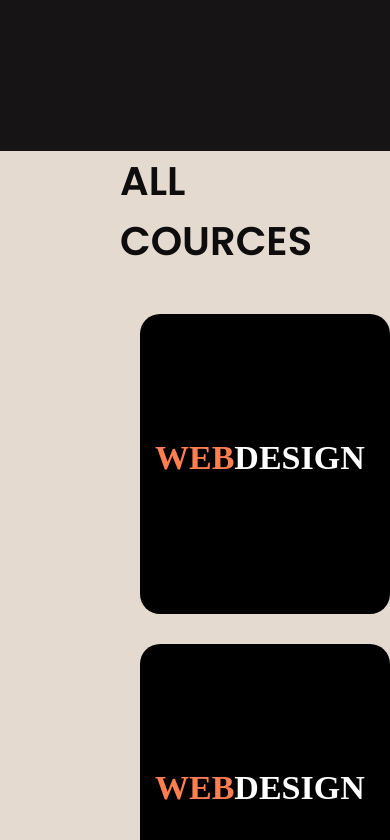
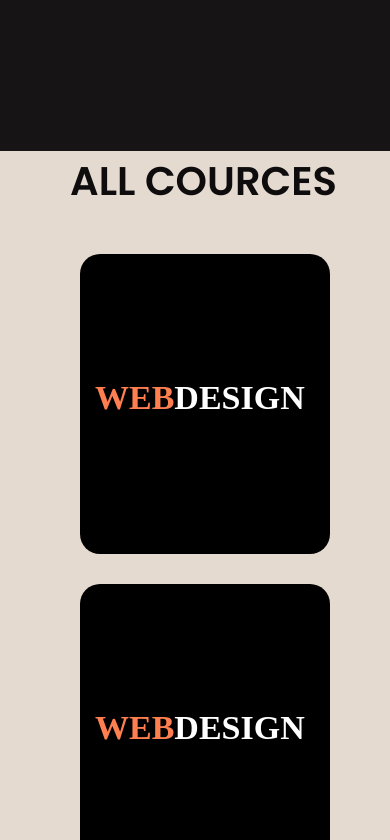
Before and after one commit to samratabduljalil/freeresource, a plain HTML site: page index.html in a window 390 px wide. Shown: the part 1160-2000 px from the top of the page. Drawn offline with Linux system fonts and the light colour scheme.

Commit message:
Add files via upload

```diff
--- a/styles.css
+++ b/styles.css
@@ -88,7 +88,42 @@ font-family:  'Poppins', sans-serif;
    align-items: center;
 
 }
-@media screen and (min-width: 0px) and (max-width: 600px) {
+@media screen and (min-width: 0px) and (max-width: 419px) {
+    .course{
+
+        grid-template-columns: 1fr;
+    }
+    .card{
+ margin-left: 40px;
+ margin-right: 100px;
+
+    }
+    .course_text{
+        margin-left: 70px;
+        margin-right: 50px;
+
+    }
+
+    .nav_home{
+        font-size: 1px;
+
+    }
+
+    .nav_course{
+
+        font-size: 1px;
+
+
+
+    }
+
+    .nav_contact{
+        opacity: 0;
+    }
+
+
+}
+@media screen and (min-width: 420px) and (max-width: 600px) {
     .course{
 
         grid-template-columns: 1fr;
@@ -98,11 +133,7 @@ font-family:  'Poppins', sans-serif;
  margin-right: 100px;
 
     }
-    .course_text{
-        margin-left: 120px;
-        margin-right: 6px;
 
-    }
 
 }
 
```
